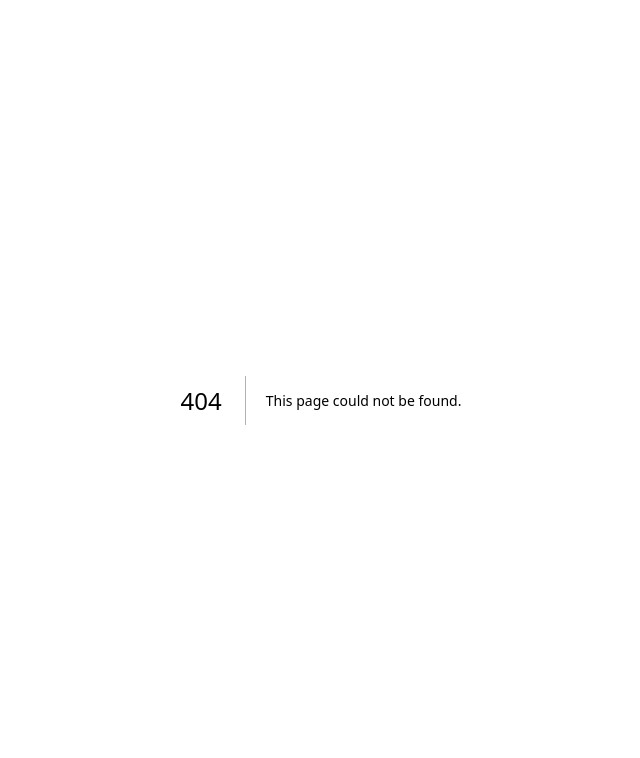
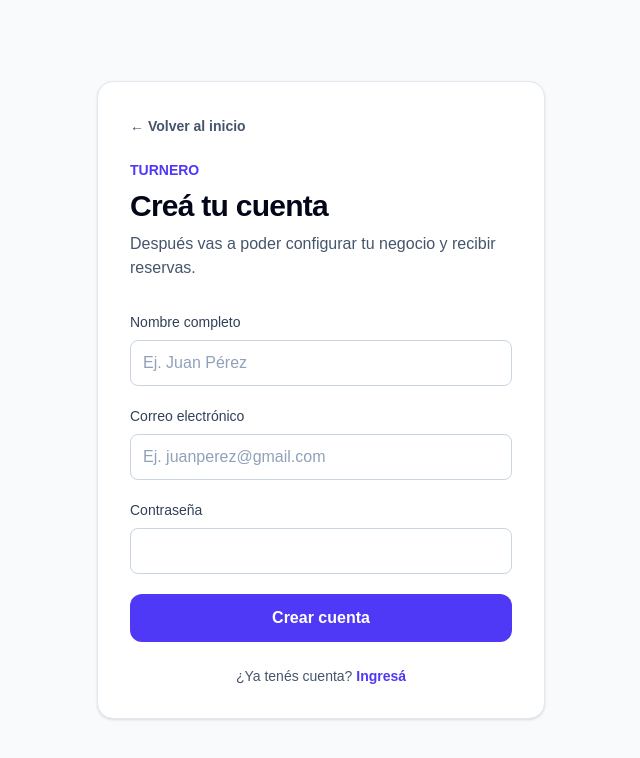
Before and after one commit to UriAlessa/turnero, a Next.js app: page /registro in a window 1280 px wide. Before the commit this address had no page. Shown: the top 758 px of the page, without its empty margins (319-959 px from the left). Built offline with nearby package versions, Linux system fonts and the light colour scheme.

Commit message:
feat: add registration form with toast feadback

```diff
--- a/package.json
+++ b/package.json
@@ -11,7 +11,8 @@
   "dependencies": {
     "next": "16.2.11",
     "react": "19.2.4",
-    "react-dom": "19.2.4"
+    "react-dom": "19.2.4",
+    "sonner": "^2.0.7"
   },
   "devDependencies": {
     "@tailwindcss/postcss": "^4",
--- a/src/app/layout.tsx
+++ b/src/app/layout.tsx
@@ -1,4 +1,5 @@
 import type { Metadata } from "next";
+import { Toaster } from "sonner";
 import "./globals.css";
 
 export const metadata: Metadata = {
@@ -13,11 +14,11 @@ export default function RootLayout({
   children: React.ReactNode;
 }>) {
   return (
-    <html
-      lang="es"
-      className="h-full antialiased"
-    >
-      <body className="min-h-full flex flex-col">{children}</body>
+    <html lang="es" className="h-full antialiased">
+      <body className="min-h-full flex flex-col">
+        <Toaster position="top-right" richColors />
+        {children}
+      </body>
     </html>
   );
 }
--- a/src/app/page.tsx
+++ b/src/app/page.tsx
@@ -33,9 +33,9 @@ export default function Home() {
               Creá tu página de turnos en minutos. Tus clientes eligen un horario y vos mantenés toda tu agenda ordenada.
             </p>
             <div className="mt-8 flex flex-col gap-3 sm:flex-row">
-              <a className="rounded-xl bg-indigo-600 px-5 py-3 text-center font-semibold text-white shadow-sm transition hover:bg-indigo-700" href="#empezar">
+              <Link className="rounded-xl bg-indigo-600 px-5 py-3 text-center font-semibold text-white shadow-sm transition hover:bg-indigo-700" href="/registro">
                 Crear mi turnero
-              </a>
+              </Link>
               <a className="rounded-xl border border-slate-300 bg-white px-5 py-3 text-center font-semibold text-slate-700 transition hover:border-slate-400 hover:bg-slate-100" href="#como-funciona">
                 Ver cómo funciona
               </a>
--- /dev/null
+++ b/src/app/registro/page.tsx
@@ -0,0 +1,122 @@
+"use client";
+
+import { useState, type FormEvent } from "react";
+import { toast } from "sonner";
+import Link from "next/link";
+
+export default function Registro() {
+  const [nombre, setNombre] = useState("");
+  const [email, setEmail] = useState("");
+  const [password, setPassword] = useState("");
+
+  const handleSubmit = (event: FormEvent<HTMLFormElement>) => {
+    event.preventDefault();
+
+    console.log({
+      nombre,
+      email,
+      passwordLength: password.length,
+    });
+    toast.success("Cuenta creada correctamente");
+  };
+
+  return (
+    <main className="flex min-h-screen items-center justify-center bg-slate-50 px-6 py-12">
+      <section className="w-full max-w-md rounded-2xl border border-slate-200 bg-white p-6 shadow-sm sm:p-8">
+        <Link
+          href="/"
+          className="mb-6 inline-flex items-center gap-2 text-sm font-semibold text-slate-600 transition hover:text-indigo-600"
+        >
+          ← Volver al inicio
+        </Link>
+        <div className="mb-8">
+          <p className="text-sm font-semibold text-indigo-600">TURNERO</p>
+          <h1 className="mt-2 text-3xl font-bold tracking-tight text-slate-950">
+            Creá tu cuenta
+          </h1>
+          <p className="mt-2 text-slate-600">
+            Después vas a poder configurar tu negocio y recibir reservas.
+          </p>
+        </div>
+
+        <form onSubmit={handleSubmit} className="space-y-5">
+          <div>
+            <label
+              className="mb-2 block text-sm font-medium text-slate-700"
+              htmlFor="nombre"
+            >
+              Nombre completo
+            </label>
+
+            <input
+              className="w-full rounded-lg border border-slate-300 px-3 py-2.5 text-slate-950 outline-none transition placeholder:text-slate-400 focus:border-indigo-500 focus:ring-4 focus:ring-indigo-100"
+              id="nombre"
+              name="nombre"
+              type="text"
+              placeholder="Ej. Juan Pérez"
+              required={true}
+              value={nombre}
+              onChange={(event) => setNombre(event.target.value)}
+            />
+          </div>
+
+          <div>
+            <label
+              className="mb-2 block text-sm font-medium text-slate-700"
+              htmlFor="email"
+            >
+              Correo electrónico
+            </label>
+
+            <input
+              className="w-full rounded-lg border border-slate-300 px-3 py-2.5 text-slate-950 outline-none transition placeholder:text-slate-400 focus:border-indigo-500 focus:ring-4 focus:ring-indigo-100"
+              id="email"
+              name="email"
+              type="email"
+              placeholder="Ej. juanperez@gmail.com"
+              required={true}
+              value={email}
+              onChange={(event) => setEmail(event.target.value)}
+            />
+          </div>
+
+          <div>
+            <label
+              className="mb-2 block text-sm font-medium text-slate-700"
+              htmlFor="password"
+            >
+              Contraseña
+            </label>
+
+            <input
+              className="w-full rounded-lg border border-slate-300 px-3 py-2.5 text-slate-950 outline-none transition placeholder:text-slate-400 focus:border-indigo-500 focus:ring-4 focus:ring-indigo-100"
+              id="password"
+              name="password"
+              type="password"
+              required={true}
+              value={password}
+              onChange={(event) => setPassword(event.target.value)}
+            />
+          </div>
+
+          <button
+            type="submit"
+            className="w-full rounded-xl bg-indigo-600 py-3 font-semibold text-white transition hover:bg-indigo-700"
+          >
+            Crear cuenta
+          </button>
+        </form>
+
+        <p className="mt-6 text-center text-sm text-slate-600">
+          ¿Ya tenés cuenta?{" "}
+          <a
+            className="font-semibold text-indigo-600 hover:text-indigo-700"
+            href="#"
+          >
+            Ingresá
+          </a>
+        </p>
+      </section>
+    </main>
+  );
+}
```
Also changed, not shown: 1 other file (tests, documents, lock files or other folders).
